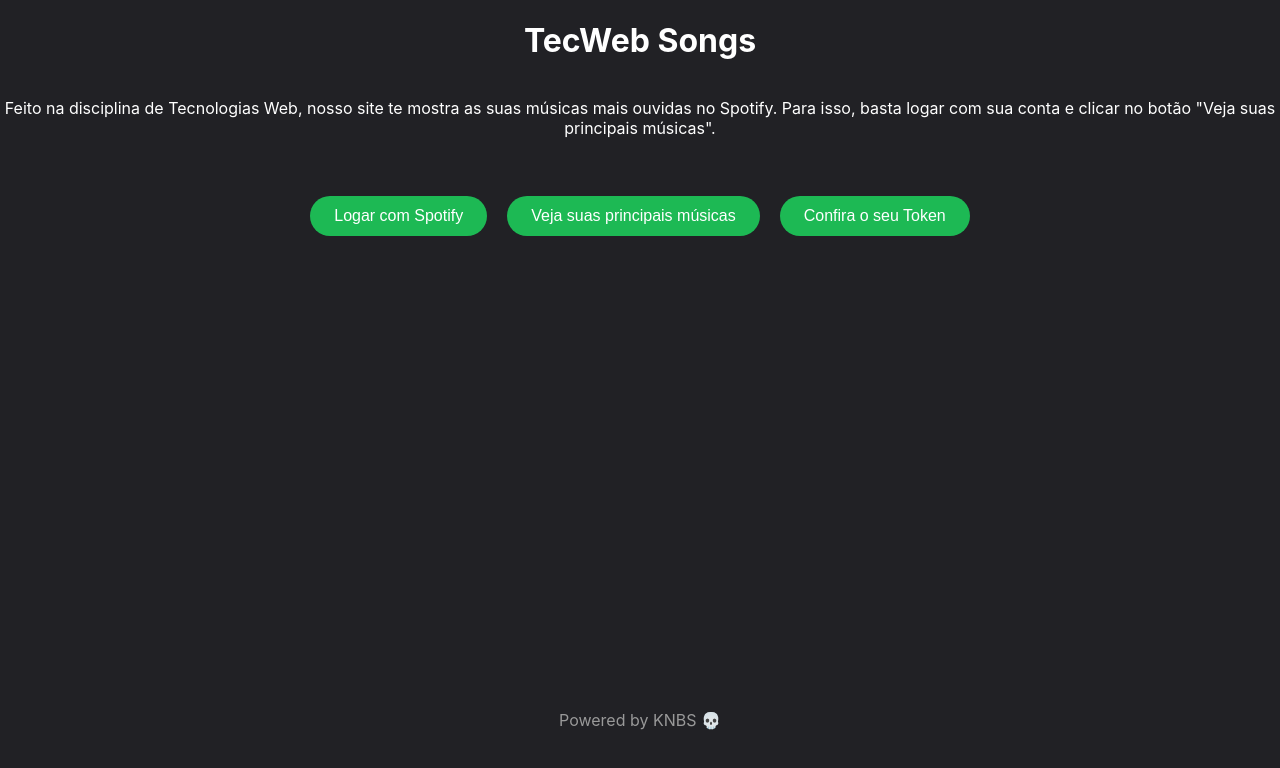
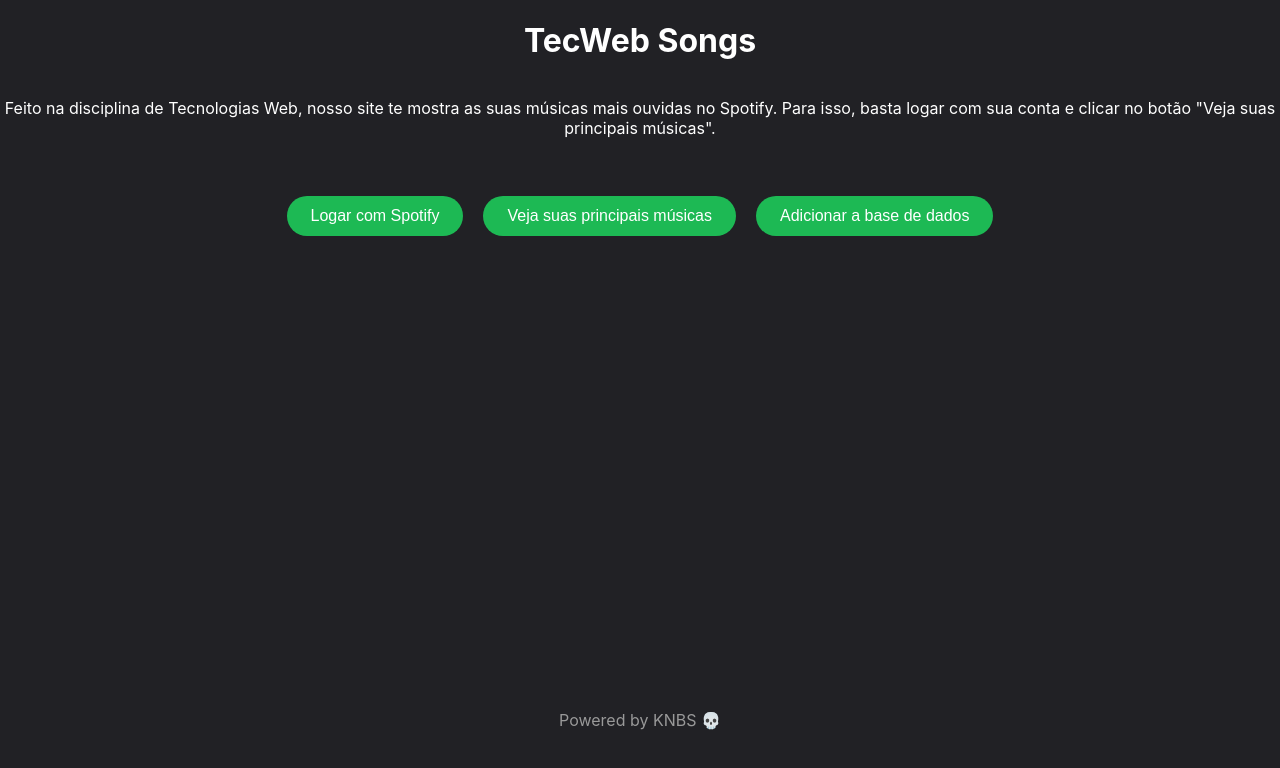
Before and after one commit to alexandresantarossa/SpotifyAPI, a React (Create React App) app in the folder FrontEnd/spotify-frontend/: page / in a window 1280 px wide. Shown: the top 768 px of the page. Built offline with nearby package versions, Linux system fonts and the light colour scheme.

Commit message:
B concluido

```diff
--- a/FrontEnd/spotify-frontend/src/App.js
+++ b/FrontEnd/spotify-frontend/src/App.js
@@ -20,6 +20,7 @@
     const parametros = this.getHashParams();
     const token = parametros.access_token;
     const nome = parametros.name;
+
     this.state = {
       token: token,
       topTracks: [], // state para armazenar as principais músicas
@@ -54,11 +55,51 @@
     });
   }
 
-  apitecweb = () =>{
+  apitecwebPOST = () =>{
+    if (!this.state.topTracks.length) {
+      console.log("Lista de músicas não encontrada.");
+      return;
+    }
+
+    const maisEscutada = this.state.topTracks[0]; // seleciona a música mais ouvida
+    const data = {
+      title: maisEscutada.name,
+      artist: maisEscutada.artists[0].name
+    }; // cria um objeto com as informações da música mais ouvida
+
     $.ajax({
       method: "POST",
       dataType: "Json",
       url:"http://localhost:8000/api/musics/",
+      headers: {},
+      data: data,
+      success: () => {
+        console.log("Música enviada com sucesso.");
+      },
+      error: (xhr, status, error) => {
+        console.log(xhr);
+        console.log(status);
+        console.log(error);
+        console.log("DEU PAU BRO");
+      }
+    })
+  }
+
+  apitecwebGET = () =>{
+
+    $.ajax({
+      method: "GET",
+      dataType: "Json",
+      url:"http://localhost:8000/api/musics/",
+      headers: {},
+      success: dados => {
+        console.log(dados);
+      },
+      error: (xhr, status, error) => {
+        console.log(xhr);
+        console.log(status);
+        console.log(error);
+      }
     })
 
   }
@@ -82,7 +123,7 @@
         )}
         <button className="btn btn-primary" onClick={() => window.location.href = "http://localhost:8888"}>Logar com Spotify</button>
         <button className="btn btn-primary" onClick={this.topTracksLorde}>Veja suas principais músicas</button>
-        <button className="btn btn-primary" onClick={this.qualtoken}>Confira o seu Token</button>
+        <button className="btn btn-primary" onClick={this.apitecwebPOST}>Adicionar a base de dados</button>
         {this.state.topTracks.length > 0 && (
           <div className="tracks">
             <h2>Suas principais músicas são:</h2>
@@ -93,7 +134,7 @@
             </ul>
           </div>
         )}
-      <div class="credits">
+      <div className="credits">
       <p>Powered by KNBS 💀</p>
       </div>
     </div>
```
Also changed, not shown: 2 other files (tests, documents, lock files or other folders).
